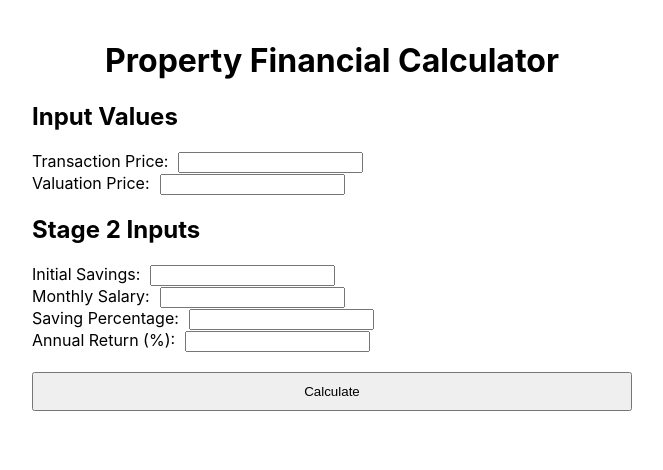
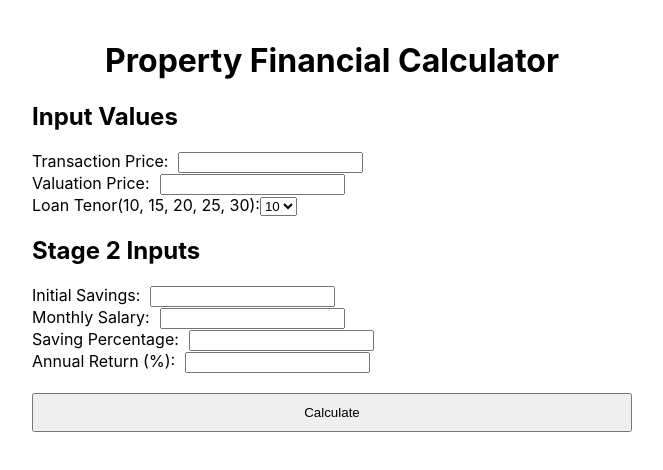
Before and after one commit to Shammo07/PropertyCalculator, a React (Create React App) app: page / in a window 1280 px wide. Shown: the top 470 px of the page, without its empty margins (308-971 px from the left). Built offline with nearby package versions, Linux system fonts and the light colour scheme.

Commit message:
Created dropdown for tenor

```diff
--- a/src/App.tsx
+++ b/src/App.tsx
@@ -22,6 +22,7 @@ const App: React.FC = () => {
     // State for transaction and valuation prices without default values
     const [transactionPrice, setTransactionPrice] = useState<number>();
     const [valuationPrice, setValuationPrice] = useState<number>();
+    const [loanTenor, setLoanTenor] = useState<number>();
 
     // Stage 2 variables without default values
     const [initialSavings, setInitialSavings] = useState<number>();
@@ -37,12 +38,12 @@ const App: React.FC = () => {
 
     // Function to handle calculations
     const handleCalculateExpenses = () => {
-        if (transactionPrice && valuationPrice && initialSavings && monthlySalary && savingPercentage && annualReturn && monthlySalary) {
+        if (transactionPrice && valuationPrice && initialSavings && monthlySalary && savingPercentage && annualReturn && monthlySalary && loanTenor) {
             // Calculate expenses
             const downPayment = calculateDownpayment(transactionPrice, valuationPrice);
             const agencyFee = calculateAgencyFee(transactionPrice);
             const legalFee = calculateLegalFee(transactionPrice);
-            const mortgageInsurance = calculateMortgageInsurance(transactionPrice, valuationPrice, 10); // Assuming a tenor of 10 years
+            const mortgageInsurance = calculateMortgageInsurance(transactionPrice, valuationPrice, loanTenor);
             const bankLoan = calculateBankLoan(transactionPrice, valuationPrice);
             const stampDutyFee = calculateStampDutyFee(transactionPrice, valuationPrice);
             const bankRebate = calculateBankRebate(valuationPrice);
@@ -116,6 +117,17 @@ const App: React.FC = () => {
                 <label>
                     Valuation Price:
                     <input type="number" style={{ marginLeft: '10px' }} value={valuationPrice || ''} onChange={(e) => setValuationPrice(Number(e.target.value))} />
+                </label>
+                <br />
+                <label>
+                    Loan Tenor(10, 15, 20, 25, 30):
+                    <select value={loanTenor} onChange={(e) => setLoanTenor(Number(e.target.value))}>
+                        <option value="10">10</option>
+                        <option value="15">15</option>
+                        <option value="20">20</option>
+                        <option value="25">25</option>
+                        <option value="30">30</option>
+                    </select>
                 </label>
                 <br />
 
```
